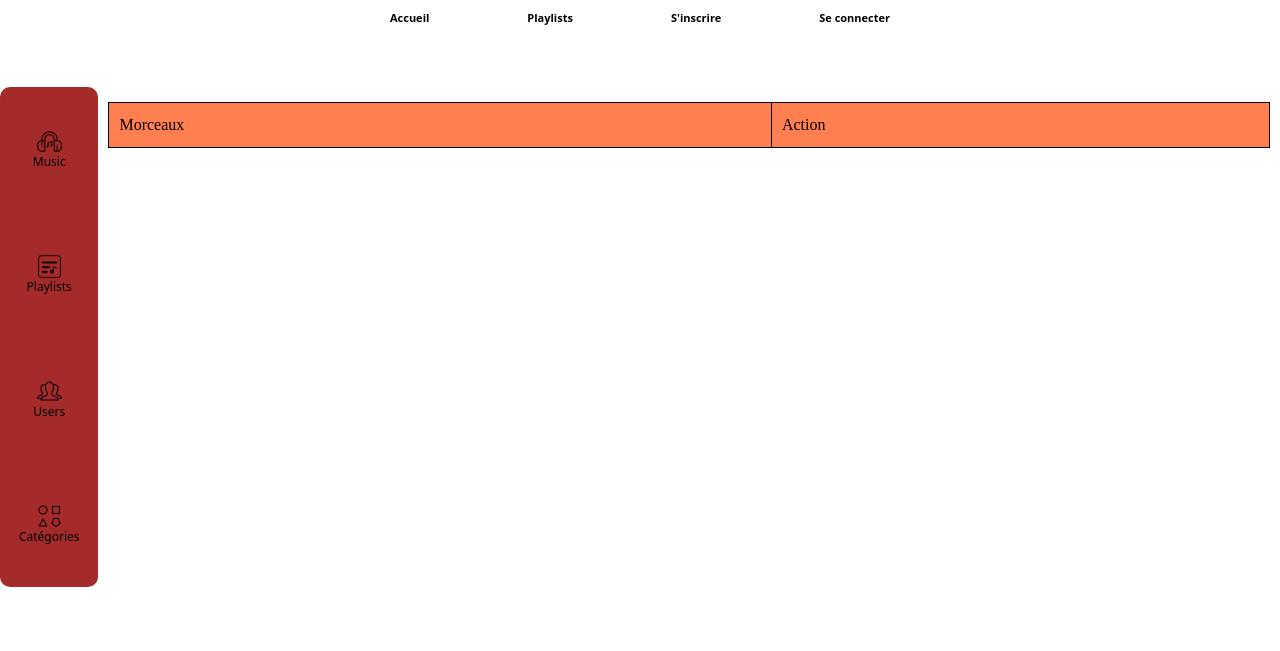
After one commit to abdelmalekbenamar/music-app, a PHP site: template views/parametresMusicView.php in a window 1280 px wide. The commit adds this page. Shown: the top 651 px of the page. Run offline with PHP 8.4, Linux system fonts and the light colour scheme; the template is opened without the code that fills it, so the values that code supplies are empty; some libraries are stand-ins or nearby versions.

Commit message:
controler view and model for parametre music page

```diff
--- /dev/null
+++ b/assets/parametresStyle.css
@@ -0,0 +1,5 @@
+*{
+    margin: 0;
+    padding: 0;
+    box-sizing: border-box;
+}
--- /dev/null
+++ b/src/dashboard.php
@@ -0,0 +1,25 @@
+
+
+            <div class="music">
+                <img class="w-[25px] block mx-auto my-0" src="./assets/images/music.png" alt="">
+                <p><a href="./index.php?action=parametresMusic">Music</a></p>
+            </div>
+
+
+
+            <div class="enseignant">
+                <img class="w-[25px] block mx-auto my-0" src="./assets/images/playlist.png" alt="">
+                <p><a href="./parametreEnseignants.php">Playlists</a></p>
+            </div>
+
+
+            <div class="etudiant">
+                <img class="w-[25px] block mx-auto my-0" src="./assets/images/users.png" alt="">
+                <p><a href="./parametreEtudiants.php">Users</a></p>
+            </div>
+
+
+            <div class="categories">
+                <img class="w-[25px] block mx-auto my-0" src="./assets/images/category.png" alt="">
+                <p><a href="./parametreCategories.php">Catégories</a></p>
+            </div>
--- a/src/menu.php
+++ b/src/menu.php
@@ -12,7 +12,7 @@
             <?php } ?>
                 <li><a href="./index.php?action=displayAllPlaylists">Playlists</a></li>
             <?php if(isset($_SESSION["username"])){ ?>
-                <li><a href="#">Paramétres</a></li>
+                <li><a href="./index.php?action=parametresMenu">Paramétres</a></li>
             <?php } ?>
             <?php if(!isset($_SESSION["userId"])){ ?>
                 <li><a href="./index.php?action=signUpForm">S'inscrire</a></li>
@@ -37,7 +37,7 @@
             <?php } ?>
                 <li><a href="./index.php?action=displayAllPlaylistsgit add">Playlists</a></li>
             <?php if(isset($_SESSION["username"])){ ?>
-                <li><a href="#">Paramétres</a></li>
+                <li><a href="./index.php?action=parametresMenu">Paramétres</a></li>
             <?php } ?>
             <?php if(!isset($_SESSION["userId"])){ ?>
                 <li><a href="./index.php?action=signUpForm">S'inscrire</a></li>
--- /dev/null
+++ b/views/parametresMusicView.php
@@ -0,0 +1,58 @@
+<!DOCTYPE html>
+<html lang="en">
+<head>
+    <meta charset="UTF-8">
+    <meta name="viewport" content="width=device-width, initial-scale=1.0">
+    <title>Document</title>
+    <script src="https://cdn.tailwindcss.com"></script>
+    <link rel="stylesheet" href="./assets/ParametresStyle.css">
+    <link rel="stylesheet" href="../assets/style.css">
+</head>
+<body>
+
+    <?php require_once("./src/menu.php"); ?>
+
+
+    <main class="flex justify-between">
+        <div class="menuDashboard w-[80px] md:w-[100px] h-[500px] bg-[brown] text-center flex flex-col justify-around text-xs rounded-[10px] md:mt-[50px]">
+            <?php include_once("./src/dashboard.php"); ?>
+        </div>
+
+        <div class="partieDroite w-[calc(100vw_-_80px)] mt-[55px] p-[10px] overflow-y-auto h-[70vh]">
+
+
+        <table class="w-full border-spacing-0">
+                <thead class="bg-[coral] font-[bolder]">
+                    <td class="border p-2.5 border-solid border-[black]">Morceaux</td>
+                    <td class="border p-2.5 border-solid border-[black]">Action</td>
+                </thead>
+
+                <?php foreach($songs as $song){ ?>
+                <tr>
+                    <td class="border p-2.5 border-solid border-[black]"><?php echo $song["name"]; ?></td>
+
+                    <td class="border p-2.5 border-solid border-[black] flex">
+                        <form action="./index.php?action=editSong&id=<?php echo $song["id"]; ?>&name=<?php echo $song["name"]; ?>" method="POST">
+
+                            <button class="editerCategorie bg-[green] text-[white] p-[5px] rounded-[5px] m-[5px]">Editer</button>
+                        </form>
+
+                        <form action="./index.php?action=deleteSong&id=<?php echo $song["id"]; ?>" method="POST">
+
+                            <button class="supprimerCategorie bg-[red] text-[white] m-[5px] p-[5px] rounded-[5px]">Supprimer</button>
+                        </form>
+                    </td>
+                </tr>
+
+                <?php } ?>
+
+
+
+
+            </table>
+
+        </div>
+    </main>
+
+</body>
+</html>
```
Also changed, not shown: controlers/deleteSongControler.php (added, +11 -0 lines), controlers/editSongControler.php (added, +12 -0 lines), controlers/editSongFormSubmitControler.php (added, +11 -0 lines), controlers/parametresControler.php (added, +7 -0 lines), controlers/parametresMusicControler.php (added, +20 -0 lines), index.php (+22 -0 lines), models/songModel.php (+28 -0 lines), views/editSongView.php (added, +58 -0 lines), views/parametresView.php (added, +26 -0 lines), assets/images/category.png (added), assets/images/music.png (added), assets/images/playlist.png (added), assets/images/users.png (added).
